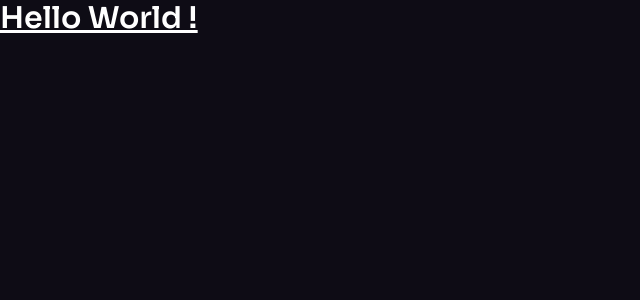
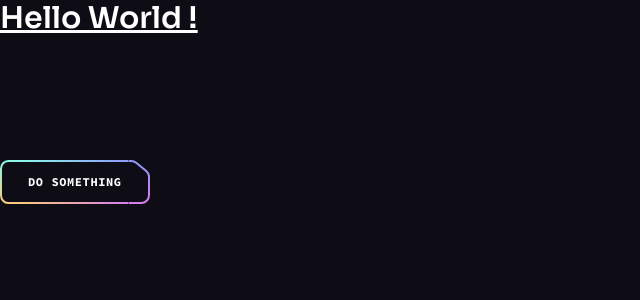
Before and after one commit to AkashAich1999/Modern-Services-Business-Frontend, a React (Vite) app: page / in a window 1280 px wide. Shown: the top 300 px of the page, without its empty margins (0-640 px from the left). Built offline with nearby package versions, Linux system fonts and the light colour scheme.

Commit message:
Dynamic Button Created

```diff
--- a/src/App.jsx
+++ b/src/App.jsx
@@ -1,10 +1,18 @@
-function App() {
+import ButtonGradient from "./assets/svg/ButtonGradient";
+import Button from "./components/Button";
 
+const App = () => {
   return (
-    <h1 className="text-3xl font-bold underline">
-      Hello World !
-    </h1>
-  )
-}
+    <>
+      <h1 className="text-3xl font-bold underline">Hello World !</h1>
+      <div className="pt-[4.75rem] lg:pt-[5.25rem] overflow-hidden">
+        <Button className="mt-10" href="#login">
+           Do Something
+        </Button>
+      </div>
+      <ButtonGradient />
+    </>
+  );
+};
 
 export default App;
--- /dev/null
+++ b/src/components/Button.jsx
@@ -0,0 +1,24 @@
+import ButtonSvg from "../assets/svg/ButtonSvg";
+
+const Button = ({ className, href, onClick, children, px, white }) => {
+  const classes = `button relative inline-flex items-center justify-center h-11 transition-colors hover:text-color-1 ${px || 'px-7'} ${white ? 'text-n-8' : 'text-n-1'} ${className || ""}`;
+  const spanClasses = "relative z-10";
+
+  const renderButton = () => (
+    <button className={classes}>
+      <span className={spanClasses}>{children}</span>
+      {ButtonSvg(white)}
+    </button>
+  );
+
+  const renderLink = () => (
+    <a href={href} className={classes}>
+      <span className={spanClasses}>{children}</span>
+      {ButtonSvg(white)}
+    </a>
+  );
+
+  return href ? renderLink() : renderButton();
+};
+
+export default Button;
--- a/tailwind.config.js
+++ b/tailwind.config.js
@@ -3,11 +3,7 @@
 import plugin from "tailwindcss/plugin";
 
 export default {
-  content: [
-    "./index.html",
-    "./src/**/*.{js,ts,jsx,tsx}",
-    "./public/assets/**/*.{js,ts,jsx,tsx}",
-  ],
+  content: ["./index.html", "./src/**/*.{js,ts,jsx,tsx}"],
   theme: {
     extend: {
       colors: {
@@ -74,12 +70,6 @@
         "radial-gradient": "radial-gradient(var(--tw-gradient-stops))",
         "conic-gradient":
           "conic-gradient(from 225deg, #FFC876, #79FFF7, #9F53FF, #FF98E2, #FFC876)",
-        "benefit-card-1": "url(assets/benefits/card-1.svg)",
-        "benefit-card-2": "url(assets/benefits/card-2.svg)",
-        "benefit-card-3": "url(assets/benefits/card-3.svg)",
-        "benefit-card-4": "url(assets/benefits/card-4.svg)",
-        "benefit-card-5": "url(assets/benefits/card-5.svg)",
-        "benefit-card-6": "url(assets/benefits/card-6.svg)",
       },
     },
   },
```
